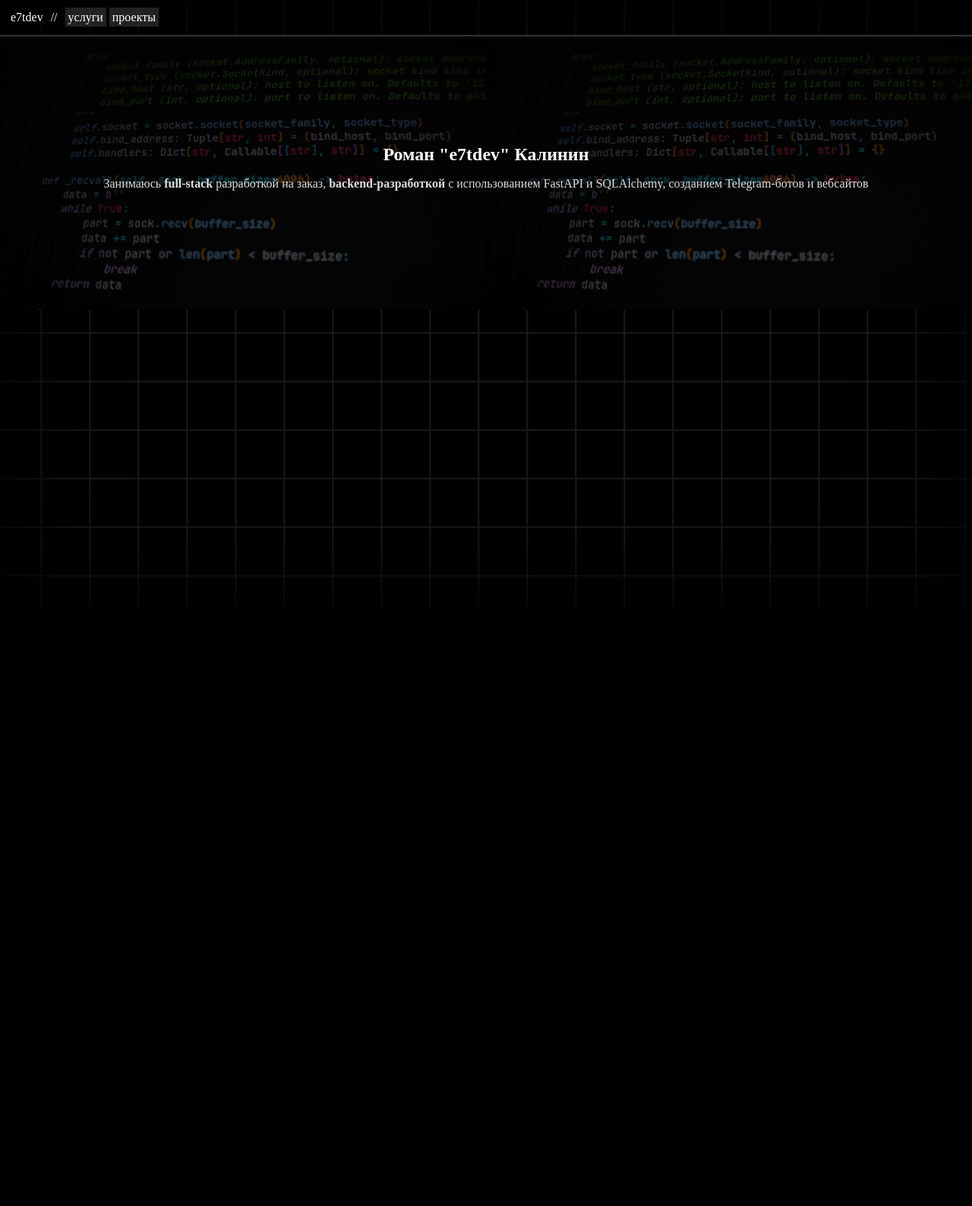
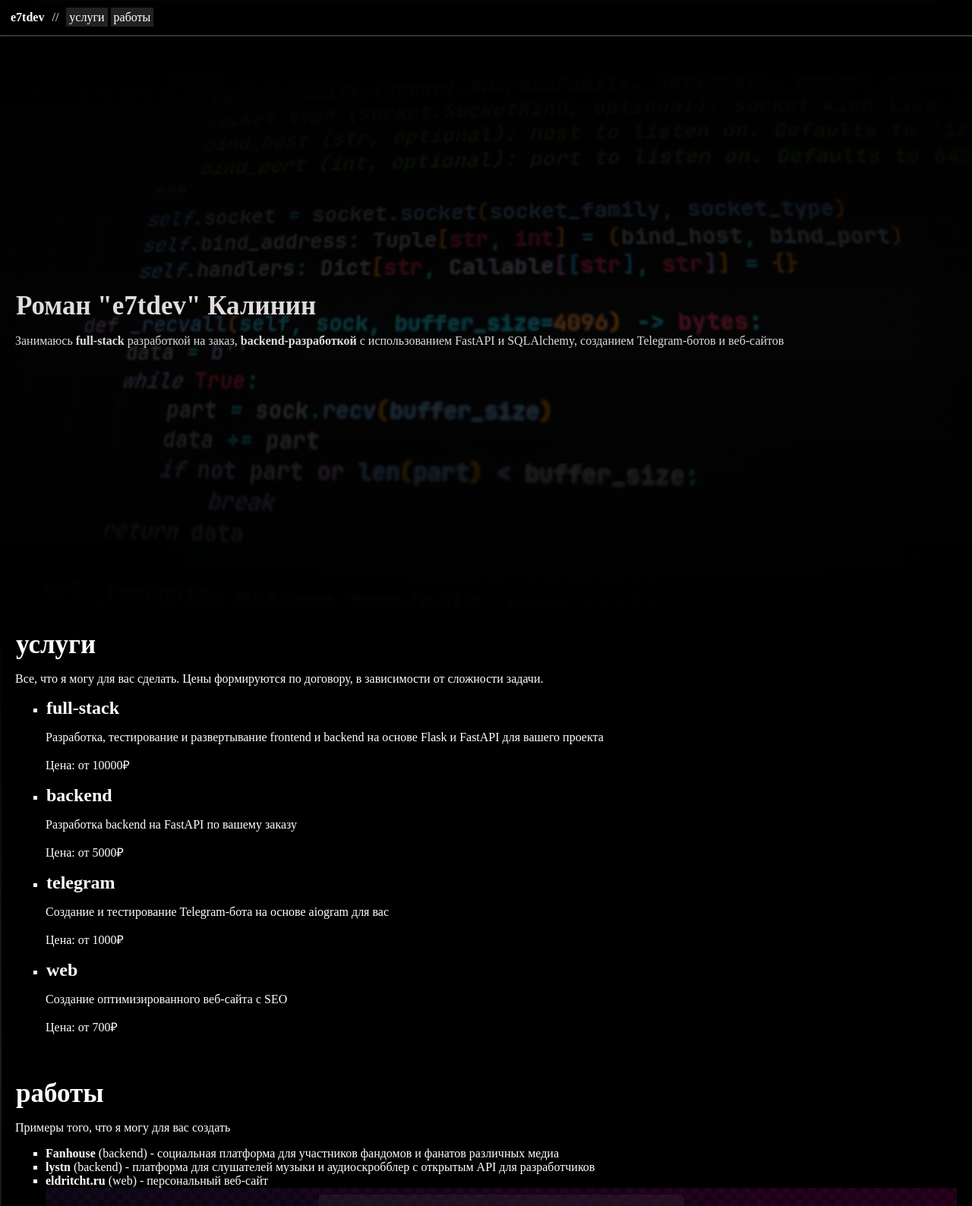
Before and after one commit to e7tdev/e7tdev.github.io, a plain HTML site: page index.html in a window 1280 px wide. Shown: the top 1588 px of the page at 76% size. Before the commit the page ends 800 px from the top, so only its background shows below. Drawn offline with Linux system fonts and the light colour scheme; a web font is replaced by a local one.

Commit message:
v2: added everything

```diff
--- a/css/style.css
+++ b/css/style.css
@@ -6,11 +6,13 @@
 header {
     margin: 0;
     padding: 14px;
-    background-color: #00000044;
+    background-color: #00000083;
     border-bottom: 2px solid #ffffff33;
     display: flex;
     gap: 10px;
-    position: sticky
+    position: sticky;
+    top: 0;
+    backdrop-filter: blur(4px);
 }
 
 h1, h2, h3 {
@@ -40,7 +42,7 @@ body {
         linear-gradient(to right, #1b1b1b 2px, transparent 2px),
         linear-gradient(to bottom, #1b1b1b 2px, transparent 2px);
     height: 100vh;
-    box-shadow: inset 0 0 100px 50px rgba(0, 0, 0, 0.8);
+    box-shadow: inset 0 0 100px 20px rgba(0, 0, 0, 0.8);
     animation: 6s linear infinite pan-background;
 }
 
@@ -95,15 +97,71 @@ a:hover {
 }
 
 .ui-profile-container {
-    height: 360px;
-    text-align: center;
+    display: flex;
+    flex-direction: column;
+    height: 90vh;
+    padding: 20px;
     align-content: center;
-    background-image: url("/img/bg0.png");
+    justify-content: center;
+    background-image:
+        linear-gradient(#000000ff, #00000000, #000000ff),
+        url("/img/bg0.png");
+    background-blend-mode: multiply;
     background-color: #474747;
     background-blend-mode: multiply;
+    background-size: cover;
 }
 
-.ui-profile-container p {
+.ui-profile-title {
+    font-weight: bold;
+    font-size: 35px;
+    color: #ffffffdd;
+}
+
+.ui-profile-subtitle {
     font-weight: normal;
     color: #ffffffdd;
 }
+
+.ui-gradient-fadeout {
+    background: linear-gradient(#000000ff, #00000000);
+}
+
+.ui-gradient-fadein {
+    background: linear-gradient(#00000000, #000000ff);
+}
+
+.ui-section {
+    padding: 20px;
+}
+
+.ui-section-title {
+    font-weight: bold;
+    font-size: 35px;
+}
+
+.ui-section-list {
+    list-style-type: square;
+}
+
+.ui-section-list li::marker {
+    vertical-align: middle;
+}
+
+.ui-section-list li h3 {
+    font-size: 24px;
+    font-weight: bold;
+}
+
+.ui-section-images img {
+    width: 100%;
+    object-fit: cover;
+}
+
+.ui-footer {
+    background-color: #000000;
+    padding: 20px;
+    color: #ffffff77;
+    font-size: small;
+    text-align: center;
+}
--- a/index.html
+++ b/index.html
@@ -11,23 +11,85 @@
 
 <body>
     <header>
-        <span class="ui-header-logo">e7tdev</span>
+        <span class="ui-header-logo"><b>e7tdev</b></span>
         <span class="ui-header-splitter">//</span>
         <nav class="ui-header-nav">
             <!-- todo: сделать разделы сайта, чтобы найти этим кнопкам применение -->
-            <a href="#">услуги</a>
-            <a href="#">проекты</a>
+            <a href="#services">услуги</a>
+            <a href="#examples">работы</a>
         </nav>
     </header>
+
     <main>
         <section class="ui-profile-container">
-            <h1>Роман "e7tdev" Калинин</h1>
-            <p>
-                Занимаюсь <b>full-stack</b> разработкой на заказ, <b>backend-разработкой</b> с использованием FastAPI и SQLAlchemy,
-                созданием Telegram-ботов и вебсайтов
+            <h1 class="ui-profile-title">Роман "e7tdev" Калинин</h1>
+            <p class="ui-profile-subtitle">
+                Занимаюсь <b>full-stack</b> разработкой на заказ, <b>backend-разработкой</b> с использованием FastAPI и
+                SQLAlchemy,
+                созданием Telegram-ботов и веб-сайтов
             </p>
         </section>
+
+        <section class="ui-section ui-gradient-fadeout">
+            <h2 class="ui-section-title" id="services">услуги</h2>
+            <article>
+                <p>Все, что я могу для вас сделать. Цены формируются по договору, в зависимости от сложности задачи.</p>
+                <ul class="ui-section-list">
+                    <li>
+                        <h3>full-stack</h3>
+                        <p>Разработка, тестирование и развертывание frontend и backend на основе Flask и FastAPI для
+                            вашего проекта</p>
+                        <p>Цена: от 10000₽</p>
+                    </li>
+                    <li>
+                        <h3>backend</h3>
+                        <p>Разработка backend на FastAPI по вашему заказу</p>
+                        <p>Цена: от 5000₽</p>
+                    </li>
+                    <li>
+                        <h3>telegram</h3>
+                        <p>Создание и тестирование Telegram-бота на основе aiogram для вас</p>
+                        <p>Цена: от 1000₽</p>
+                    </li>
+                    <li>
+                        <h3>web</h3>
+                        <p>Создание оптимизированного веб-сайта с SEO</p>
+                        <p>Цена: от 700₽</p>
+                    </li>
+                </ul>
+            </article>
+        </section>
+
+        <section class="ui-section ui-gradient-fadein">
+            <h2 class="ui-section-title" id="examples">работы</h2>
+            <p>Примеры того, что я могу для вас создать</p>
+            <article>
+                <ul class="ui-section-list">
+                    <li><b>Fanhouse</b> (backend) - социальная платформа для участников фандомов и фанатов различных
+                        медиа</li>
+                    <li><b>lystn</b> (backend) - платформа для слушателей музыки и аудиоскробблер с открытым API для
+                        разработчиков</li>
+                    <li><b>eldritcht.ru</b> (web) - персональный веб-сайт
+                        <div class="ui-section-images">
+                            <img src="/img/example1.png" alt="Пример работы: eldritcht.ru">
+                        </div>
+                    </li>
+                    <li><b>UrbanDictionaryBot</b> (telegram) - Telegram-бот для получения информации об англоязычных
+                        сленговых терминах с ресурса urbandictionary.com
+                        <div class="ui-section-images">
+                            <img src="/img/example2.png" alt="Пример работы: UrbanDictionaryBot">
+                        </div>
+                    </li>
+                    <li><b>e7tdev</b> (web) - вы находитесь здесь</li>
+                </ul>
+            </article>
+        </section>
     </main>
+
+    <footer class="ui-footer">
+        <p><b>(c) e7tdev, 2025</b></p>
+        <p>(this website is just an example and not a real offer of services)</p>
+    </footer>
 </body>
 
 </html>
```
Also changed, not shown: img/example1.png (added), img/example2.png (added).
